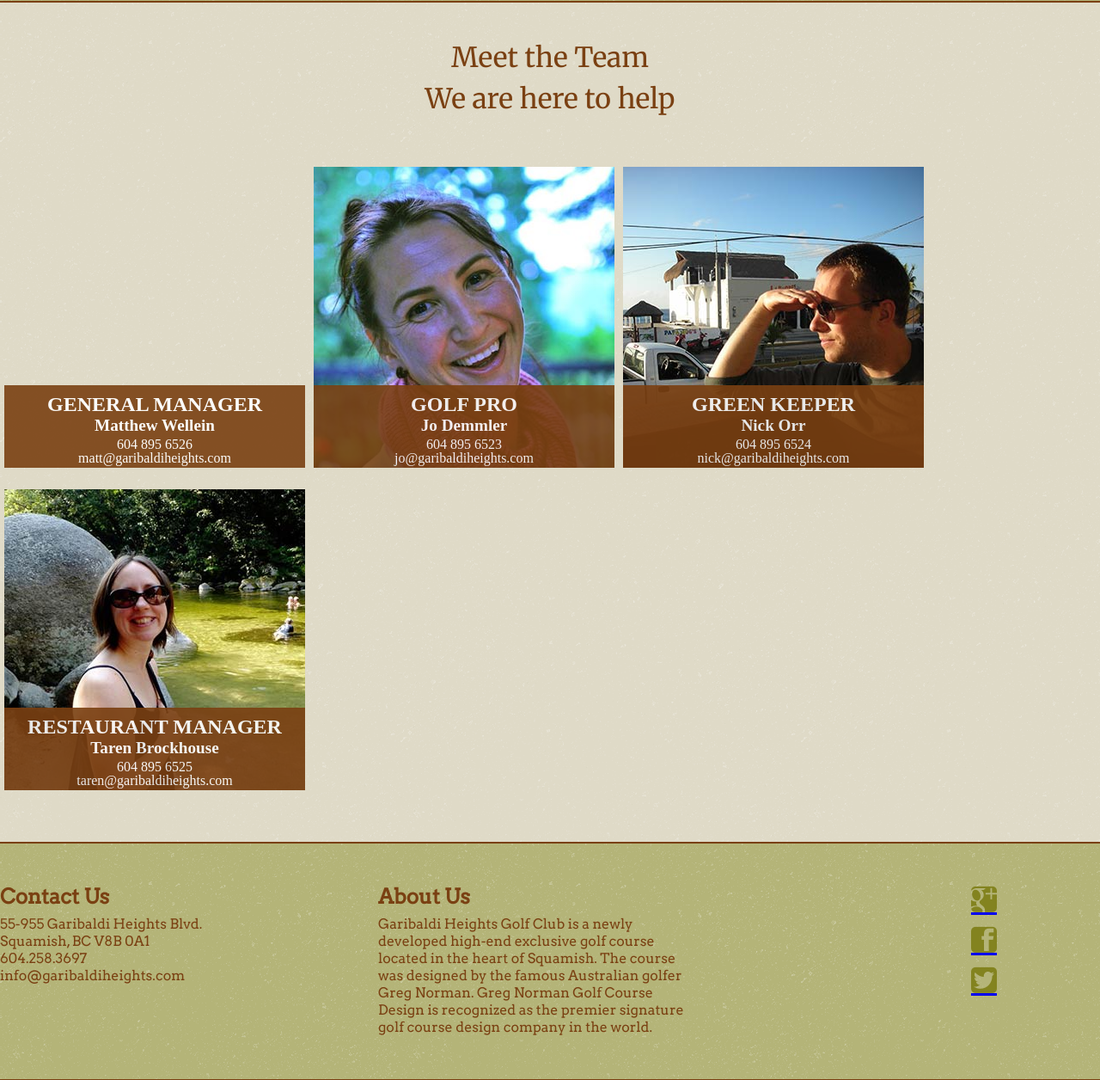
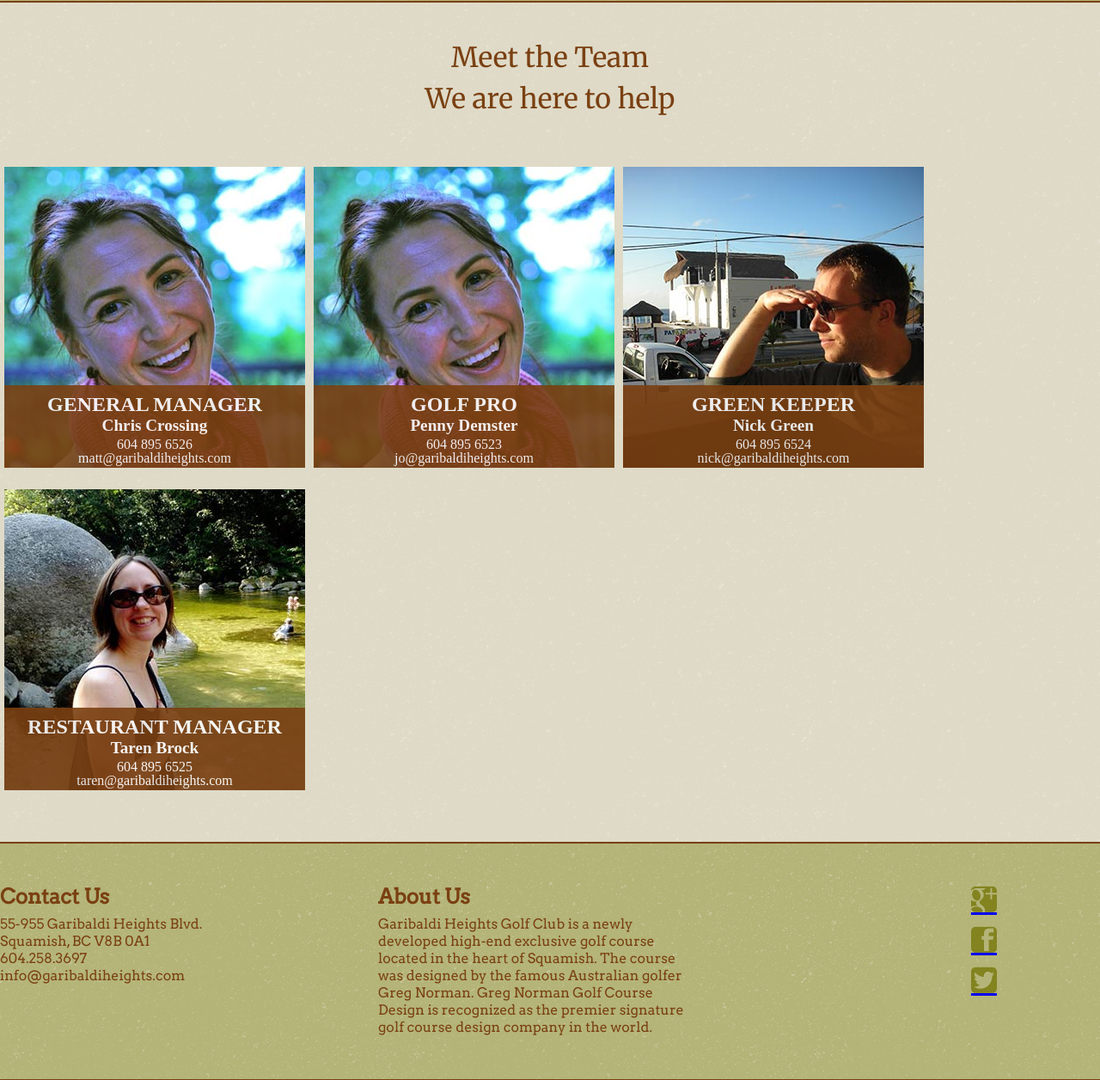
Before and after one commit to jdemmler/garibaldi_heights, a PHP site: page /contact_us.php in a window 1280 px wide; the page is wider, and only the part inside the window is pictured. Shown: the part 1178-2434 px from the top of that part at 86% size. Run offline with PHP 8.4, Linux system fonts and the light colour scheme.

Commit message:
save before deleting notes from code

```diff
--- a/contact_us.php
+++ b/contact_us.php
@@ -12,7 +12,7 @@ include('./templates/header.php');
 <!doctype html>
 
 <section class="course_info_hero hp_img_relative">
-	<img class="hp_bg_img" src="images/stormy_golf.jpg">
+	<img class="hp_bg_img" src="images/stormy_golf.jpg" alt="Picture of the 2nd Fairway with the lake in the fore ground">
 	<article class="book_tee_time">
 		<h2>Book a Time</h2>
 	</article><!-- end book_tee_time -->
@@ -22,7 +22,7 @@ include('./templates/header.php');
 <div class="contact_outer">
 
 	<div class="play">
-<h1> Come join us for a game</h1>
+		<h1> Come join us for a game</h1>
 	</div><!-- end play-->
 
 	<section class="location settings_google">
@@ -61,16 +61,17 @@ include('./templates/header.php');
 		<div class="inner_information">
 
 			<div class="team">
-			<h1>Meet the Team</h1>
-			<p>We are here to help</p>
-		</div><!-- end team -->
+				<h1>Meet the Team</h1>
+				<p>We are here to help</p>
+			</div><!-- end team -->
 
 			<article class="gm general_image_settings">
+				<img src="images/golf_pro.jpg" alt="Picture of GM Chris Crossingr">
 
 				<figcaption class="contact_info_transbox">
 
 					<h1>General Manager</h1>
-					<h2>Matthew Wellein</h2>
+					<h2>Chris Crossing</h2>
 					<p>604 895 6526</p>
 					<p>matt@garibaldiheights.com</p>
 
@@ -79,12 +80,12 @@ include('./templates/header.php');
 			</article><!-- end gm -->
 			<article class="golf_pro general_image_settings">
 
-				<img src="images/golf_pro.jpg" alt="Picture of Gold Pro Jo Demmler">
+				<img src="images/golf_pro.jpg" alt="Picture of Golf Pro Penny Demster">
 
 				<figcaption class="contact_info_transbox">
 
 					<h1>Golf Pro</h1>
-					<h2>Jo Demmler</h2>
+					<h2>Penny Demster</h2>
 					<p>604 895 6523</p>
 					<p>jo@garibaldiheights.com</p>
 
@@ -94,12 +95,12 @@ include('./templates/header.php');
 
 			<article class="green_keeper general_image_settings">
 
-				<img src="images/green_keeper.jpg" alt="Picture of Pro Shop">
+				<img src="images/green_keeper.jpg" alt="Picture of Green Keeper Nick Green">
 
 				<figcaption class="contact_info_transbox">
 
 					<h1>Green Keeper</h1>
-					<h2>Nick Orr</h2>
+					<h2>Nick Green</h2>
 					<p>604 895 6524</p>
 					<p>nick@garibaldiheights.com</p>
 
@@ -110,12 +111,12 @@ include('./templates/header.php');
 
 			<article class="restaurant_manager general_image_settings">
 
-				<img src="images/restaurant_manager.jpg" alt="Green Fees">
+				<img src="images/restaurant_manager.jpg" alt="Picture of Restaurant Manager">
 
 				<figcaption class="contact_info_transbox">
 
 					<h1>Restaurant Manager</h1>
-					<h2>Taren Brockhouse</h2>
+					<h2>Taren Brock</h2>
 					<p>604 895 6525</p>
 					<p>taren@garibaldiheights.com</p>
 
--- a/index.php
+++ b/index.php
@@ -14,12 +14,9 @@ include('./templates/header.php');
 
 <main>
 
-<!-- (   - > _   )  ;) i'll keep doing what you've started though -->
-
 	<section class="container hp_img_relative">
 
-	<img class="hp_bg_img" src="images/fairway.jpg">
-
+		<img class="hp_bg_img" src="images/fairway.jpg" alt="Picture of the 6th Green at Garibaldi Heights Golf Club">
 
 		<article class="book_tee_time">
 			<h2>Book a Time</h2>
--- a/styles/header.css
+++ b/styles/header.css
@@ -14,6 +14,7 @@ header {
 	min-width: 900px;
 	max-width: 1500px;
 	margin: 0 auto;
+	position: relative;
 }
 
 .logo_nav {
@@ -26,6 +27,21 @@ header {
 	-moz-transition: 0.4s ease;
 	-o-transition: 0.4s ease;
 	transition: 0.4s ease;
+}
+
+.call {
+	position: absolute;
+	top: 15px;
+	right: 0;
+	font-family: 'Marck Script', cursive;
+	font-size: 1.5em;
+	color: 	 #7A4012;
+
+}
+
+.call_big {
+	font-size: 1.6em;
+	position: absolute;
 }
 
 .logo_nav:hover,
--- a/styles/styles.css
+++ b/styles/styles.css
@@ -8,11 +8,6 @@
 @import url("typography.css");
 @import url("footer.css");
 @import url("forms.css");
-
-/* wrapper styles */
-
-
-
 
 
 /* hero img styles */
@@ -26,24 +21,7 @@
 	position: relative;
 	display: block;
 }
-
-/*.course_info_bg_img {
-	position: absolute;
-	top: 0px;
-	left: -842.5px;
-
-}*/
-
-/*.location_bg_img {
-	position: absolute;
-	top: 0px;
-	left: -842.5px;
-
-}*/
-
-/* end hero img styles */
-
-
+/* end hero image styles */
 
 .tagline {
 	position: absolute;
@@ -95,10 +73,10 @@ border-top: solid 2px #7A4012;
 }
 
 .inner_welcome p:nth-child(4) {
-	font-family: 'Merriweather', serif;
+	font-family: 'Marck Script', cursive;
 	padding-top: 10px;
 	font-weight: bold;
-	font-size: 1.3em;
+	font-size: 1.9em;
 }
 
 .book_tee_time {
--- a/templates/header.php
+++ b/templates/header.php
@@ -6,6 +6,7 @@
 <link href='http://fonts.googleapis.com/css?family=Yanone+Kaffeesatz:400,700' rel='stylesheet' type='text/css'>
 <link rel="stylesheet" type="text/css" href="styles/styles.css"/>
 <link href='http://fonts.googleapis.com/css?family=Arvo|Merriweather:400,900|Cardo:400,700|Old+Standard+TT:400,700' rel='stylesheet' type='text/css'>
+<link href='http://fonts.googleapis.com/css?family=Marck+Script' rel='stylesheet' type='text/css'>
 <!--[if lt IE 9]>
 <script src="http://html5shiv.googlecode.com/svn/trunk/html5.js"></script>
 <![endif]-->
@@ -21,6 +22,10 @@
 			<img class="logo_nav" src="images/logo_2.png" alt="Garabaldi Heights">
 		</a>
 	</div><!--end logo -->
+	<div class="call">
+		<h1>Give Us a Call: <span class="call_big">1800.258.3697</span></h1>
+
+	</div><!-- end call -->
 		<nav>
 			<ul>
 		    	<li><a class="<?php echo $homeSelected; ?>" href="index.php">Home</a></li>
```
Also changed, not shown: course_information.php (+4 -7 lines), location.php (+2 -10 lines), styles/footer.css (+5 -7 lines), templates/footer.php (indentation only). Lines whose indentation alone changed are shown as unchanged.
